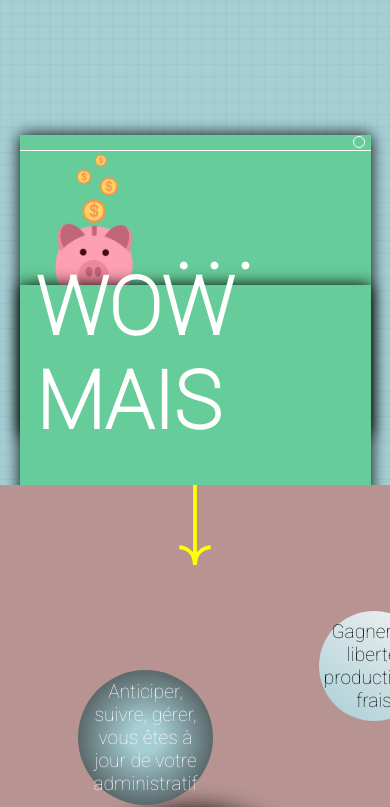
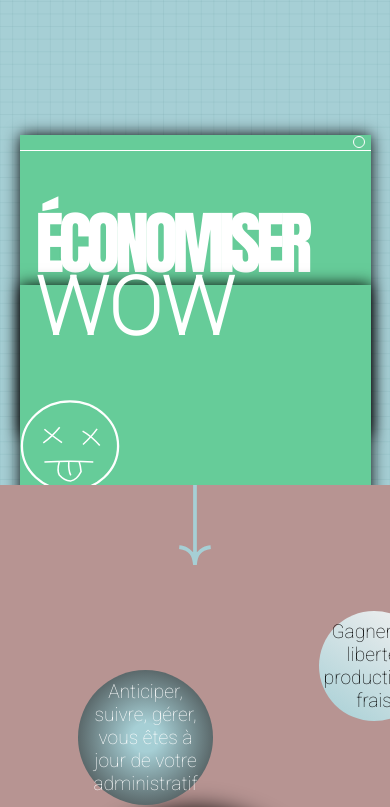
Before and after one commit to Truffenoire/webLive, a React (Create React App) app: page / in a window 390 px wide. Shown: the part 1160-1967 px from the top of the page. Built offline with nearby package versions, Linux system fonts and the light colour scheme; a web font is replaced by a local one.

Commit message:
responsive suite

```diff
--- a/src/pages/Contact/contact.scss
+++ b/src/pages/Contact/contact.scss
@@ -141,7 +141,7 @@
             position: relative;
             // z-index: 10;
             font-weight: 800;
-            height: 500px;
+            // height: 500px;
             display: flex;
             justify-content: center;
             align-items: flex-end;
--- a/src/pages/Home/components/Cards.jsx
+++ b/src/pages/Home/components/Cards.jsx
@@ -100,8 +100,21 @@ export default function Cards() {
   // },[])
   useEffect(() => {
     const d = screenWidth / -4;
-    console.log(screenWidth);
-    console.log(d);
+    if (window.innerWidth < 768) {
+      console.log('animation');
+      gsap.to('.bulleTxt1', {
+        xPercent: -50,
+        duration: 5,
+        delay: 1,
+        scrollTrigger: {
+          trigger: ".animateCercle",
+          // markers: true,
+          start: "top center",
+          end: "top",
+          scrub: true
+        }
+      })
+    } else {
       gsap.to('.bulleTxt1', {
         xPercent: d,
         duration: 5,
@@ -114,9 +127,23 @@ export default function Cards() {
           scrub: true
         }
       })
+    }
   }, [])
   useEffect(() => {
     const d = screenWidth / -16;
+    if (window.innerWidth < 768) {
+      gsap.to('.bulleTxt2', {
+        xPercent: -15,
+        duration: 5,
+        scrollTrigger: {
+          trigger: ".animateCercle",
+          // markers: true,
+          start: "top center",
+          end: "top",
+          scrub: true
+        }
+      })
+    } else {
       gsap.to('.bulleTxt2', {
         xPercent: d,
         duration: 5,
@@ -128,6 +155,7 @@ export default function Cards() {
           scrub: true
         }
       })
+    }
   }, [])
   useEffect(() => {
     const d = screenWidth / -18;
@@ -146,9 +174,9 @@ export default function Cards() {
   }, [])
   useEffect(() => {
     // const d = screenWidth / 25 +'px';
-    if(window.innerWidth < 768){
+    if (window.innerWidth < 768) {
       console.log('animation');
-    }else{
+    } else {
       gsap.to('.bulleTxt4', {
         xPercent: 25,
         duration: 5,
@@ -164,9 +192,9 @@ export default function Cards() {
   }, [])
   useEffect(() => {
     // const d = screenWidth / 100 +'px';
-    if(window.innerWidth < 768){
+    if (window.innerWidth < 768) {
       console.log('animation');
-    }else{
+    } else {
       gsap.to('.bulleTxt5', {
         xPercent: 50,
         duration: 5,
@@ -181,7 +209,9 @@ export default function Cards() {
     }
   }, [])
   useEffect(() => {
-    // const d = screenWidth / 40 +'px';
+    if (window.innerWidth < 768) {
+      console.log('animation');
+    } else {
       gsap.to('.bulleTxt6', {
         xPercent: 30,
         duration: 5,
@@ -193,6 +223,13 @@ export default function Cards() {
           scrub: true
         }
       })
+    }
+  }, [])
+
+  const [widthStyle, setWidthStyle] = useState(null)
+
+  useEffect(() => {
+    setWidthStyle(window.innerWidth)
   }, [])
 
   return (
@@ -205,6 +242,19 @@ export default function Cards() {
       <h1>Prendre une assitante <br /> indépendante c'est <span className='dotGrow'>...</span></h1>
       <div className="containCards">
         <div onMouseEnter={handleStyleDo} onMouseLeave={() => setStyleCardDo(false)} className="card" id='cardDo'>
+          {widthStyle <= 768 ?
+            <div>
+              {styleCardDo ?
+                <div className='pig'>
+                  <img src={pig} alt="" />
+                  <span>...</span>
+                </div>
+                :
+                <h2 className='hovered'>Économiser</h2>
+              }
+            </div>
+            :
+            <div>
               {styleCardDo ?
                 <h2 className='hovered'>Faire des <br /> économies</h2>
                 :
@@ -212,6 +262,9 @@ export default function Cards() {
                   <img src={pig} alt="" />
                   <span>...</span>
                 </div>
+              }
+            </div>
+
           }
           <div id='mouseArrow'>
             <svg className={styleCardDo ? 'hovered' : undefined} width="140" height="140" viewBox="0 0 107 169" fill="none" xmlns="http://www.w3.org/2000/svg">
@@ -221,10 +274,15 @@ export default function Cards() {
           </div>
         </div>
         <div onMouseEnter={handleStyleWow} onMouseLeave={() => setStyleCardWow(false)} className="card" id='cardWow'>
+          {widthStyle <= 768 ?
+            <h2 className={styleCardWow ? 'hovered h2Wow' : 'h2Wow'}><span>WOW</span></h2>
+            :
             <h2 className={styleCardWow ? 'hovered h2Wow' : 'h2Wow'}><span>WOW</span> mais</h2>
+          }
           {styleCardWow ?
             <div className='hideSmile'>
-              <p>aussi</p>
+              {widthStyle <= 768 ? <p><span className='h2WowHide'>mais</span>aussi</p> : <p>aussi</p>}
+
               <svg xmlns="http://www.w3.org/2000/svg" width="135" height="121" viewBox="0 0 135 121" fill="none">
                 <path d="M132 60.5C132 91.9559 103.44 118 67.5 118C31.5603 118 3 91.9559 3 60.5C3 29.0441 31.5603 3 67.5 3C103.44 3 132 29.0441 132 60.5Z" stroke="#66CC99" strokeWidth="2" />
                 <path d="M50.5 41C50.5 41 48.8484 30.203 47 26.5C44.725 21.9424 40.886 41.3535 38.5 41H21.5C18.5 41 31.5 50.5 31.5 50.5C31.5 50.5 22.5 64 28 61C33.5 58 41.9111 50.6167 41 54C41 54 54.4663 67.5632 53 64C50.4646 57.8387 53 50.5 53 50.5C53 50.5 65.5 43.5 62.5 43.5C59.5 43.5 50.5 41 50.5 41Z" stroke="#66CC99" strokeWidth="2" />
@@ -234,8 +292,8 @@ export default function Cards() {
             </div>
             :
             <div className='hideSmile'>
-              <p>aussi</p>
-              <svg xmlns="http://www.w3.org/2000/svg" width="131" height="122" viewBox="0 0 131 122" fill="none">
+
+              <svg className='smileHide' xmlns="http://www.w3.org/2000/svg" width="131" height="122" viewBox="0 0 131 122" fill="none">
                 <path d="M128.5 61C128.5 93.1441 100.465 119.5 65.5 119.5C30.5355 119.5 2.5 93.1441 2.5 61C2.5 28.8559 30.5355 2.5 65.5 2.5C100.465 2.5 128.5 28.8559 128.5 61Z" stroke="white" strokeWidth="3" />
                 <path d="M82 41.5C91.8703 46.9491 96.6041 51.4595 104.5 60.5" stroke="white" strokeWidth="2" />
                 <path d="M101 38.5C95.3445 46.6417 90.9557 51.1009 82.5 59" stroke="white" strokeWidth="2" />
@@ -251,8 +309,8 @@ export default function Cards() {
       </div>
       <div className='circle'>
         <svg className='circleArrow' width="80" height="80" viewBox="0 0 337 846" fill="none" xmlns="http://www.w3.org/2000/svg">
-          <path d="M168 846H188C198.272 736.426 226.723 695.434 336.5 675.5L332.5 636.5C267.955 643.76 236.144 659.82 188 712V0H168V846Z" fill="yellow" />
-          <path d="M168.5 846H148.5C138.228 736.426 109.777 695.434 0 675.5L4 636.5C68.5447 643.76 100.356 659.82 148.5 712V0H168.5V846Z" fill="yellow" />
+          <path d="M168 846H188C198.272 736.426 226.723 695.434 336.5 675.5L332.5 636.5C267.955 643.76 236.144 659.82 188 712V0H168V846Z" fill="#a6cfd5" />
+          <path d="M168.5 846H148.5C138.228 736.426 109.777 695.434 0 675.5L4 636.5C68.5447 643.76 100.356 659.82 148.5 712V0H168.5V846Z" fill="#a6cfd5" />
         </svg>
         <div className='animateCercle'>
           <div className="circle un"></div>
--- a/src/pages/Home/home.scss
+++ b/src/pages/Home/home.scss
@@ -1,11 +1,26 @@
 // CSS ARROW
 @keyframes bounceArrow {
-    0%{ transform: scale(1 , 1);}
-    20% {transform: scale(1, 1.1);}
-    50% {transform: scale(1, 0.9);}
-    70% {transform: scale(1, 1.1);}
-    100% {transform: scale(1, 1);}
+    0% {
+        transform: scale(1, 1);
     }
+
+    20% {
+        transform: scale(1, 1.1);
+    }
+
+    50% {
+        transform: scale(1, 0.9);
+    }
+
+    70% {
+        transform: scale(1, 1.1);
+    }
+
+    100% {
+        transform: scale(1, 1);
+    }
+}
+
 .homeContainer {
     .arrow {
         position: relative;
@@ -29,24 +44,29 @@
                 }
             }
         }
-        .cash{
+
+        .cash {
             position: absolute;
             bottom: 0;
             opacity: 0.2;
             left: 0%;
-            img{
+
+            img {
                 width: 150px;
             }
         }
-        .camenbert{
+
+        .camenbert {
             position: absolute;
             bottom: 10%;
             opacity: 0.2;
             left: 80%;
-            img{
+
+            img {
                 width: 150px;
             }
         }
+
         .movePlane {
             position: absolute;
             right: 10%;
@@ -57,6 +77,7 @@
             position: absolute;
             left: 10%;
         }
+
         .moveStars {
             width: clamp(150px, 20vw, 250px);
             opacity: 0.5;
@@ -64,6 +85,7 @@
             right: 0%;
             bottom: 0%;
         }
+
         .moveSunStars {
             width: clamp(150px, 23vw, 300px);
             opacity: 0.5;
@@ -79,12 +101,14 @@
         height: 200vh;
         z-index: 1;
         background: $color-3 url('../../imgImport/grid.svg') border-box;
+
         .moveFlyStars {
             opacity: 0.5;
             position: absolute;
             right: 20%;
             top: 20%;
         }
+
         h1 {
             position: relative;
             z-index: 1;
@@ -100,7 +124,8 @@
             margin-left: 10%;
             padding-top: 30%;
             padding-bottom: 5%;
-            .dotGrow{
+
+            .dotGrow {
                 line-height: 0;
                 font-size: clamp(7rem, 30vw, 12rem);
                 text-shadow:
@@ -143,18 +168,22 @@
                 transform: translateY(150px);
                 z-index: 1;
                 position: relative;
-                .pig{
+
+                .pig {
                     pointer-events: none;
-                    span{
+
+                    span {
                         position: absolute;
                         top: 0%;
                         font-size: 9rem;
                         color: white;
                     }
-                    img{
+
+                    img {
                         width: 150px;
                     }
                 }
+
                 &::before {
                     content: '';
                     height: 1px;
@@ -164,6 +193,7 @@
                     top: 15px;
                     left: 0;
                 }
+
                 &::after {
                     content: '';
                     height: 10px;
@@ -182,6 +212,7 @@
                     &::before {
                         background-color: #66cc99;
                     }
+
                     &::after {
                         border: 1px solid #66cc99;
                     }
@@ -204,25 +235,47 @@
                 h2.h2Wow {
                     margin-top: -40px;
                 }
-                .hideSmile{
+
+                .hideSmile {
+                    position: relative;
                     display: flex;
-                    justify-content: space-around;
-                    svg{
+                    pointer-events: none;
+
+                    p {
+                        display: flex;
+                        flex-direction: column;
+                    }
+
+                    svg {
+                        position: absolute;
                         width: 100px;
+                    }
+
+                    .smileHide {
+                        position: absolute;
+                        width: 100px;
+                        transform: translateY(-200px);
+                    }
+
+                    .h2WowHide {
+                        padding-left: 4rem;
+                        font-size: clamp(3rem, 7vw, 6rem);
+                        color: white;
                     }
                 }
             }
 
             h2.hovered {
-                font-size: clamp(4.3rem, 10vw, 7rem);
-                color: #66cc99;
-                font-family: Impact, Haettenschweiler, 'Arial Narrow Bold', sans-serif;
+                pointer-events: none;
+                font-size: clamp(4.3rem, 10vw, 6rem);
+                color: white;
+                font-family: BarlowThin, Impact, Haettenschweiler, 'Arial Narrow Bold', sans-serif;
                 letter-spacing: -5px;
                 text-shadow:
-                    -1px 1px 0 white,
-                    -1px 1px 0 white,
-                    -1px 1px 0 white,
-                    -1px 1px 0 white;
+                    -1px 1px 0 #66cc99,
+                    -1px 1px 0 #66cc99,
+                    -1px 1px 0 #66cc99,
+                    -1px 1px 0 #66cc99;
             }
 
             svg.hovered {
@@ -732,7 +785,7 @@
     h1 {
         margin: 5rem 0;
         font-family: Impact, Haettenschweiler, 'Arial Narrow Bold', sans-serif;
-        font-size: clamp(8rem, 18vw, 15rem);
+        font-size: clamp(7rem, 18vw, 15rem);
         text-transform: uppercase;
         letter-spacing: -1rem;
         color: $color-1;
@@ -988,17 +1041,20 @@
             #cardDo {
                 width: 80%;
             }
+
             #cardWow {
                 width: 80%;
             }
         }
     }
 }
+
 @media (max-width: 768px) {
     .homeContainer {
         .movie {
             display: none;
-            video{
+
+            video {
                 display: none;
             }
         }
@@ -1008,7 +1064,8 @@
                 transform: translateY(-450px);
                 height: 700px;
             }
-            .moveSunStars{
+
+            .moveSunStars {
                 display: none;
             }
         }
@@ -1025,6 +1082,13 @@
 
                 #cardWow {
                     width: 80%;
+
+                    .hideSmile {
+                        p {
+                            padding-left: 3rem;
+                        }
+
+                    }
                 }
             }
 
@@ -1111,15 +1175,16 @@
 }
 
 @media (max-width: 1440px) {
-.homeContainer{
-    .movie{
+    .homeContainer {
+        .movie {
             left: 80%;
         }
     }
 }
+
 @media (max-width: 1024px) {
-    .homeContainer{
-        .movie{
+    .homeContainer {
+        .movie {
             left: 67%;
             top: 50%;
             width: 300px;
@@ -1127,21 +1192,44 @@
         }
     }
 }
+
 @media (max-height: 620px) {
-    .homeContainer{
-        .movie{
+    .homeContainer {
+        .movie {
             left: 67%;
             top: 50%;
             width: 300px;
             height: 150px;
         }
+
         .vignetteContain {
-            .posAbH1{
+            .posAbH1 {
                 margin-top: 60px;
             }
         }
     }
 }
+
+@media (max-width: 768px) {
+    .homeContainer {
+        .vignette {
+            ul {
+                .item {
+                    height: 80px;
+
+                    .text {
+                        p {
+                            display: none;
+                        }
+                    }
+                }
+
+            }
+        }
+    }
+}
+
+
 @media (max-width: 425px) {
     .homeContainer {
         .arrow {
@@ -1157,11 +1245,12 @@
         }
 
         .vignetteContain {
-            .posAbH1{
+            .posAbH1 {
                 margin-top: 260px;
                 font-size: 4rem;
                 height: 10vh;
             }
+
             // svg.wave {
             //     display: none;
             // }
@@ -1194,6 +1283,7 @@
 
             .circle {
                 overflow: hidden;
+
                 .animateCercle {
 
                     // .quatre{
```
Also changed, not shown: src/pages/Home/components/Arrow.jsx (+2 -2 lines). Lines whose indentation alone changed are shown as unchanged.
